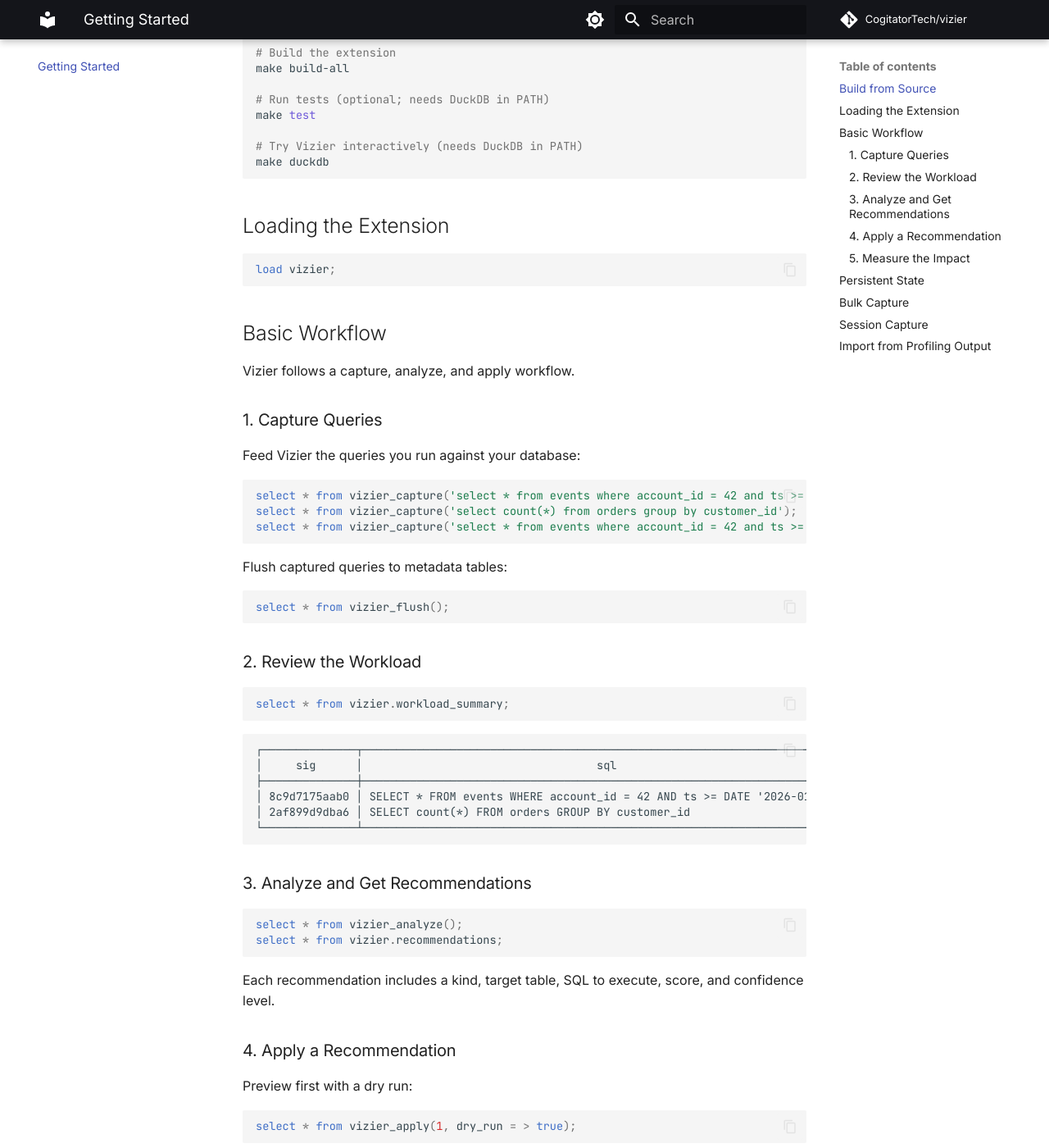
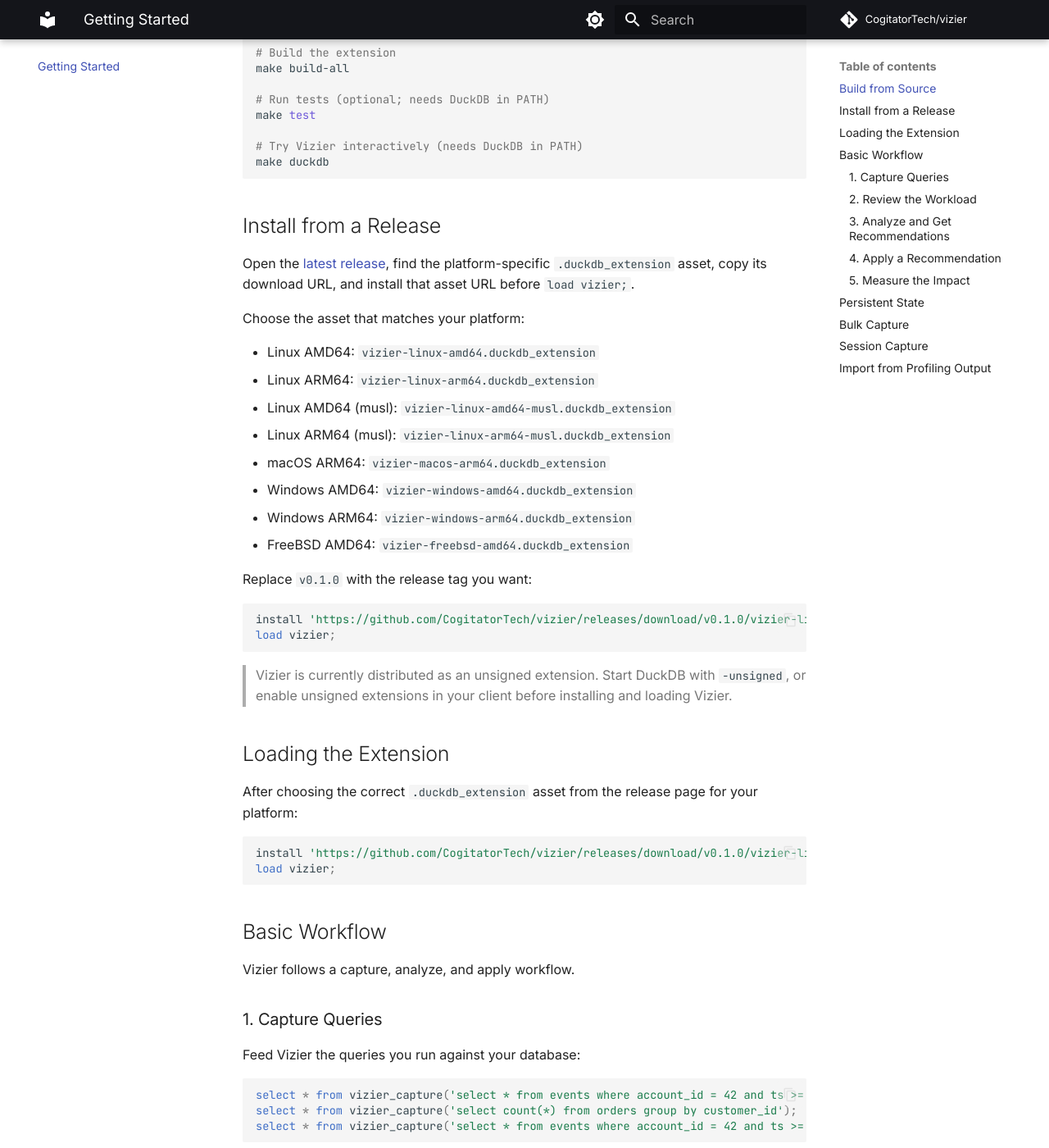
Before and after one commit to CogitatorTech/vizier, an MkDocs documentation site: the page built from docs/getting-started.md, in a window 1280 px wide and 1400 px high, scrolled down 333 px. Shown: the whole window at 82% size. Built offline with MkDocs 1.6.1 and Material for MkDocs 9.7.7, drawn with Linux system fonts in a browser that asks for light colours; comment, search, counter and statistics services are not loaded.

Commit message:
Add support for installing from the releases page (#1)

````diff
--- a/docs/getting-started.md
+++ b/docs/getting-started.md
@@ -18,9 +18,37 @@
 make duckdb
 ```
 
+## Install from a Release
+
+Open the [latest release](https://github.com/CogitatorTech/vizier/releases/latest), find the platform-specific `.duckdb_extension` asset, copy its download URL, and install that asset URL before `load vizier;`.
+
+Choose the asset that matches your platform:
+
+- Linux AMD64: `vizier-linux-amd64.duckdb_extension`
+- Linux ARM64: `vizier-linux-arm64.duckdb_extension`
+- Linux AMD64 (musl): `vizier-linux-amd64-musl.duckdb_extension`
+- Linux ARM64 (musl): `vizier-linux-arm64-musl.duckdb_extension`
+- macOS ARM64: `vizier-macos-arm64.duckdb_extension`
+- Windows AMD64: `vizier-windows-amd64.duckdb_extension`
+- Windows ARM64: `vizier-windows-arm64.duckdb_extension`
+- FreeBSD AMD64: `vizier-freebsd-amd64.duckdb_extension`
+
+Replace `v0.1.0` with the release tag you want:
+
+```sql
+install 'https://github.com/CogitatorTech/vizier/releases/download/v0.1.0/vizier-linux-amd64.duckdb_extension';
+load vizier;
+```
+
+> Vizier is currently distributed as an unsigned extension.
+> Start DuckDB with `-unsigned`, or enable unsigned extensions in your client before installing and loading Vizier.
+
 ## Loading the Extension
 
+After choosing the correct `.duckdb_extension` asset from the release page for your platform:
+
 ```sql
+install 'https://github.com/CogitatorTech/vizier/releases/download/v0.1.0/vizier-linux-amd64.duckdb_extension';
 load vizier;
 ```
 
````
Also changed, not shown: README.md (+27 -0 lines), docs/examples.md (+7 -2 lines), 2 other files.
